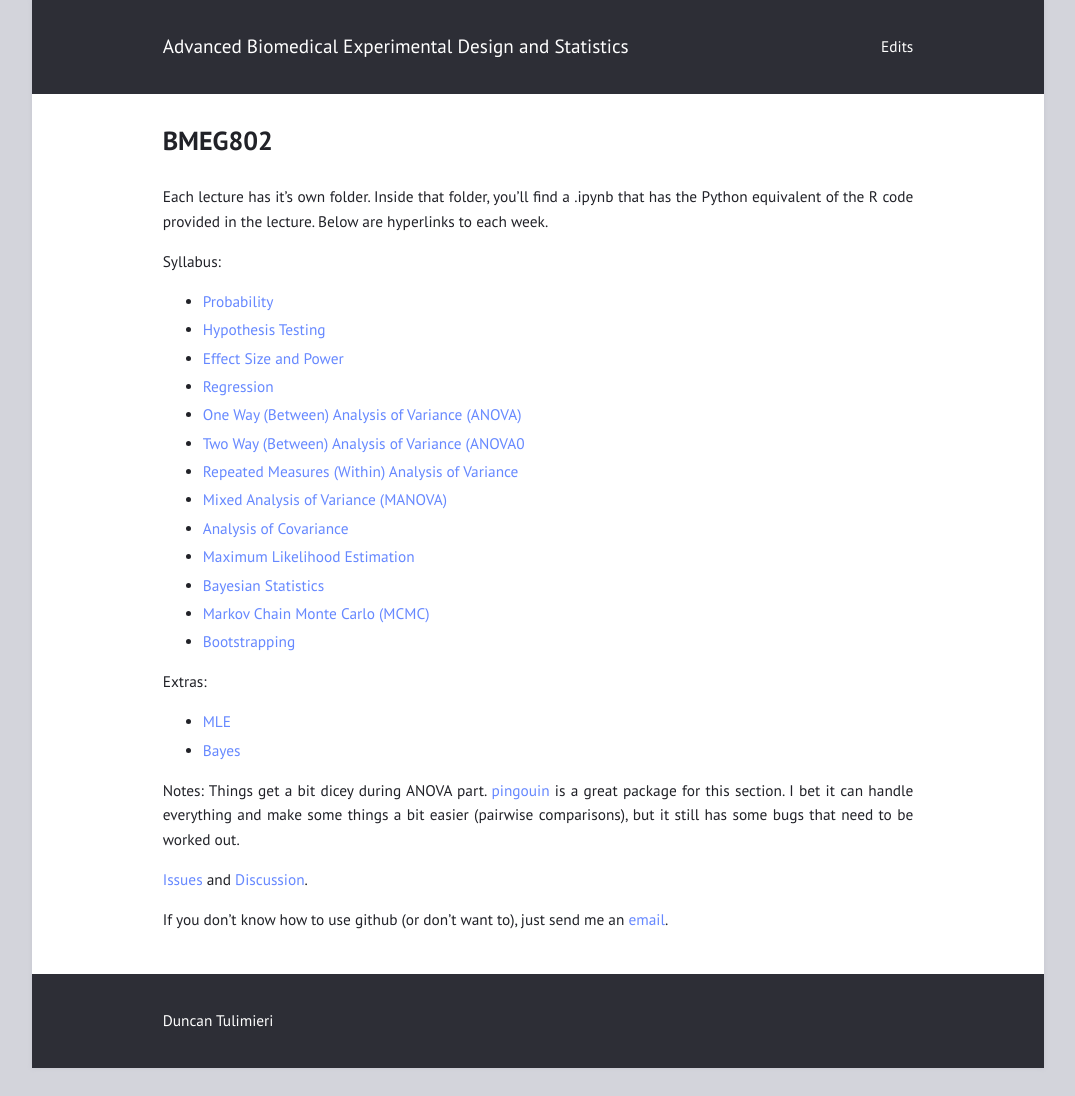
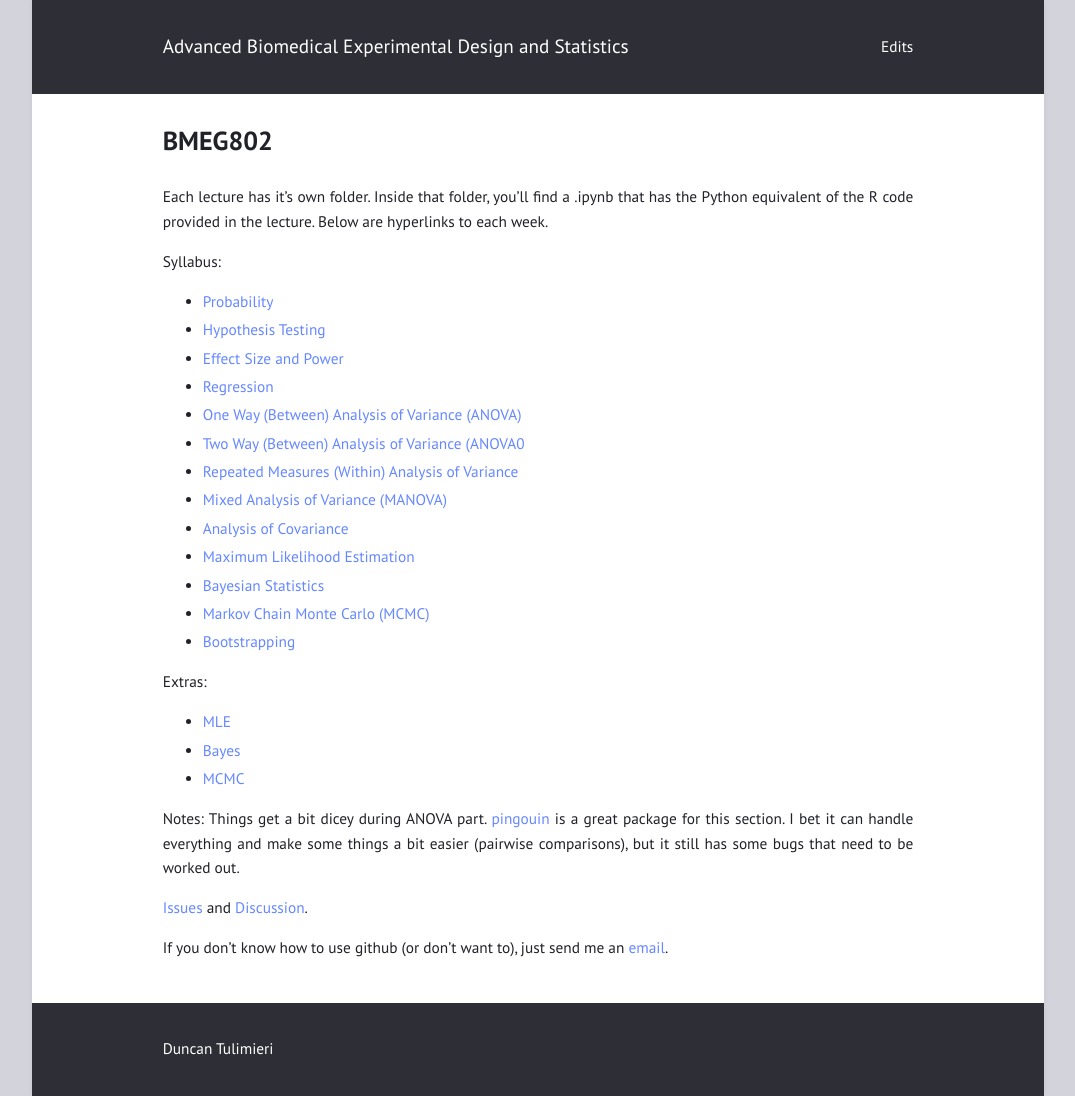
Before and after one commit to tulimid1/Advanced-Biomedical-Experimental-Design-and-Statistics, a Jekyll site: the page built from index.md, in a window 1280 px wide. Shown: the whole page, without its empty margins (102-1177 px from the left). Built offline with Jekyll 4.4.1, drawn with Linux system fonts in a browser that asks for light colours; before the commit the page ends 1068 px from its top, so only the background shows below that.

Commit message:
Update index.md

```diff
--- a/index.md
+++ b/index.md
@@ -22,8 +22,9 @@
 * [Bootstrapping](https://github.com/tulimid1/Advanced-Biomedical-Experimental-Design-and-Statistics/blob/main/Bootstrapping/Bootstrapping.ipynb)
 
 Extras:
-* [MLE]()
-* [Bayes]()
+* [MLE](https://github.com/tulimid1/Advanced-Biomedical-Experimental-Design-and-Statistics/blob/main/Extra/MLE_bruteVis.ipynb)
+* [Bayes](https://github.com/tulimid1/Advanced-Biomedical-Experimental-Design-and-Statistics/blob/main/Extra/Bayes_stuff.ipynb)
+* [MCMC](https://github.com/tulimid1/Advanced-Biomedical-Experimental-Design-and-Statistics/blob/main/Extra/MCMC.ipynb)
 
 Notes: Things get a bit dicey during ANOVA part. [pingouin](https://pingouin-stats.org/api.html) is a great package for this section. I bet it can handle everything and make some things a bit easier (pairwise comparisons), but it still has some bugs that need to be worked out.
 
```
